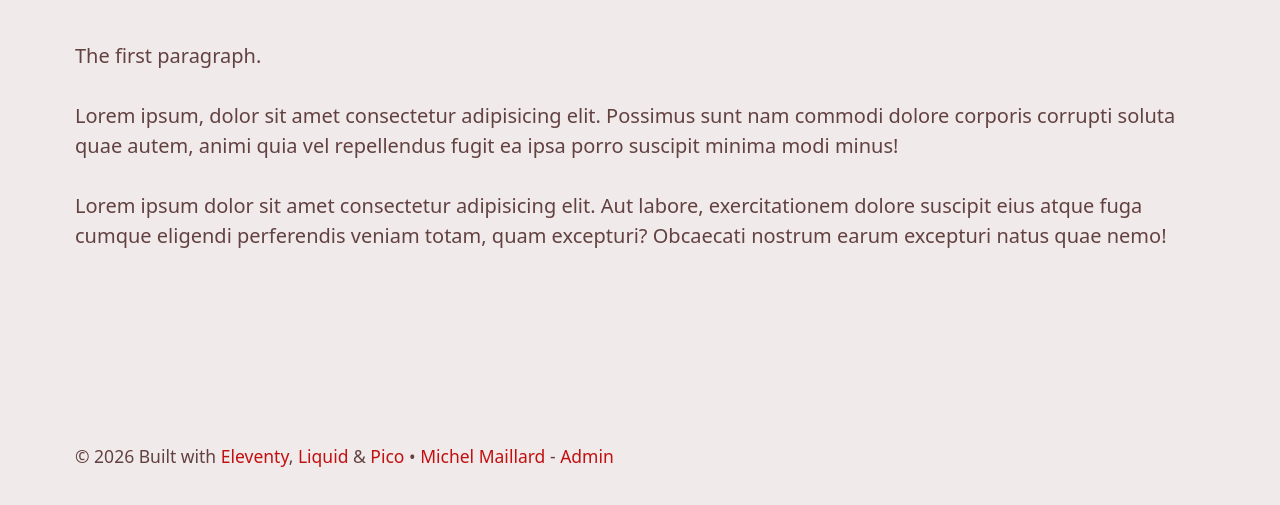
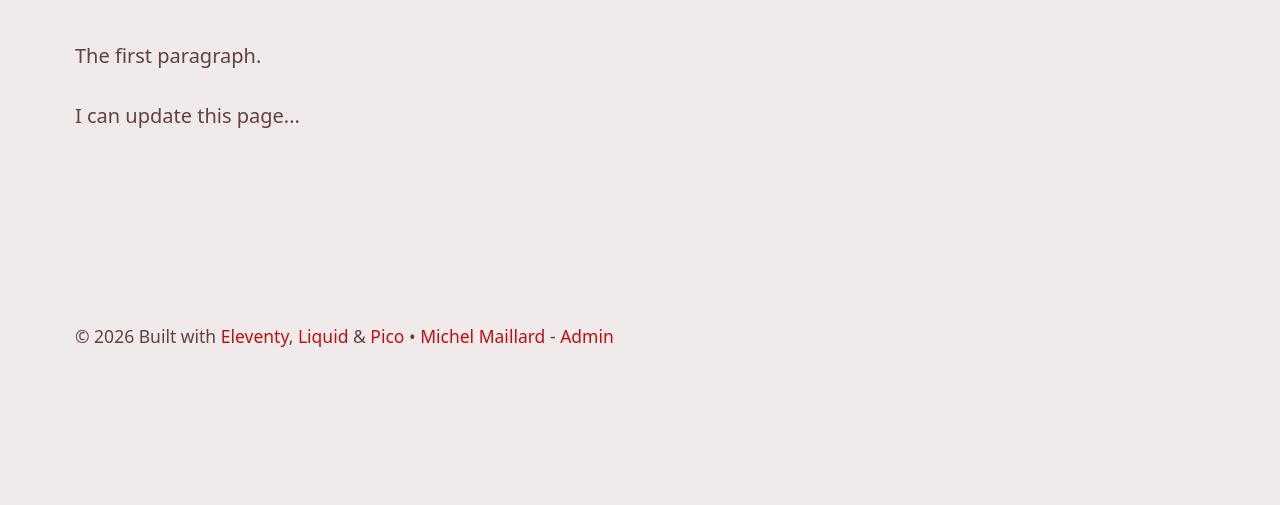
Before and after one commit to mobile-michel/test, an Eleventy site: page src/index.md in a window 1280 px wide. Shown: the part 239-744 px from the top of the page. Built offline with nearby package versions, Linux system fonts and the light colour scheme; Eleventy itself is replaced by a stand-in of ours; files that its build step writes are made by us from their sources.

Commit message:
Update Pages “index”

```diff
--- a/src/index.md
+++ b/src/index.md
@@ -1,10 +1,8 @@
 ---
 title: My first page to this test
 layout: base
-tags: primary
+tags: null
 ---
 The first paragraph.
 
-Lorem ipsum, dolor sit amet consectetur adipisicing elit. Possimus sunt nam commodi dolore corporis corrupti soluta quae autem, animi quia vel repellendus fugit ea ipsa porro suscipit minima modi minus!
-
-Lorem ipsum dolor sit amet consectetur adipisicing elit. Aut labore, exercitationem dolore suscipit eius atque fuga cumque eligendi perferendis veniam totam, quam excepturi? Obcaecati nostrum earum excepturi natus quae nemo!
+I﻿ can update this page...
```
